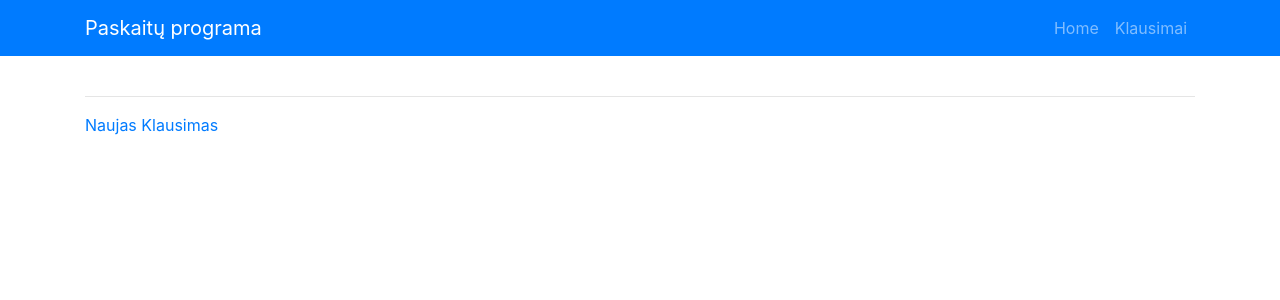
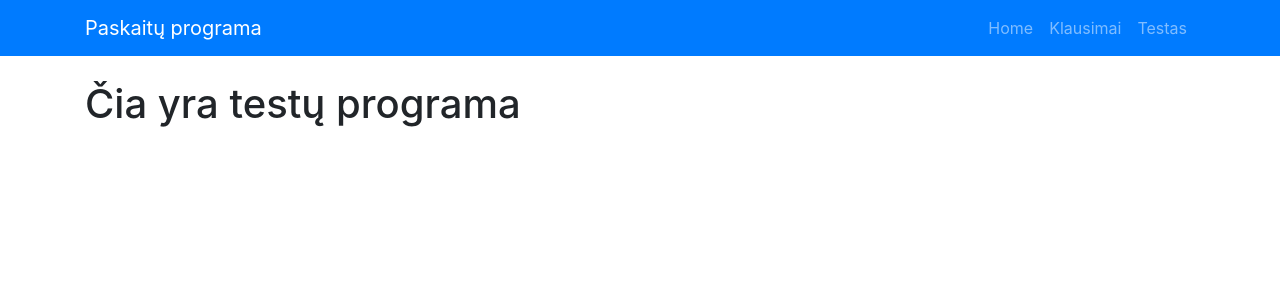
Before and after one commit to DonatasNoreika/flask_testai_0_1, a Flask app: page / in a window 1280 px wide. Shown: the top 300 px of the page. Run offline with Flask 2, Linux system fonts and the light colour scheme; data that the repository does not hold is empty; some libraries are stand-ins or nearby versions.

Commit message:
Padaryta, kad testas be kintamojo veiktų

```diff
--- a/app.py
+++ b/app.py
@@ -29,11 +29,9 @@ class Atsakymas(db.Model):
     antras_atsakymas = db.Column("2 atsakymas", db.Boolean)
     trecias_atsakymas = db.Column("3 atsakymas", db.Boolean)
 
-klausimo_numeris = 0
-
 @app.route("/")
 def index():
-    return klausimai()
+    return render_template("index.html")
 
 @app.route("/klausimai")
 def klausimai():
@@ -55,20 +53,19 @@ def naujas_klausimas():
     return render_template("prideti_klausima.html", form=forma)
 
 @app.route("/testas", methods=["GET", "POST"])
-def testas():
+@app.route("/testas/<int:klausimo_id>", methods=["GET", "POST"])
+def testas(klausimo_id=0):
     db.create_all()
     forma = forms.TestasForm()
-    global klausimo_numeris
-    klausimo_numeris += 1
-    if klausimo_numeris <= len(Klausimas.query.all()):
-        aktyvus_klausimas = Klausimas.query.get(klausimo_numeris)
+    klausimo_id += 1
+    if klausimo_id <= len(Klausimas.query.all()):
+        aktyvus_klausimas = Klausimas.query.get(klausimo_id)
         if forma.submit():
             atsakymas = Atsakymas(klausimo_id=aktyvus_klausimas.id, pirmas_atsakymas=forma.pirmas_atsakymas.data, antras_atsakymas=forma.antras_atsakymas.data, trecias_atsakymas=forma.trecias_atsakymas.data)
             db.session.add(atsakymas)
             db.session.commit()
             return render_template("testas.html", form=forma, aktyvus_klausimas=aktyvus_klausimas)
     else:
-        klausimo_numeris = 0
         return "Testas baigtas"
     return render_template("testas.html", form=forma, aktyvus_klausimas=aktyvus_klausimas)
 
--- a/templates/base.html
+++ b/templates/base.html
@@ -31,7 +31,10 @@
             <a class="nav-link" href="/klausimai">Home</a>
           </li>
           <li class="nav-item">
-            <a class="nav-link" href="/testas">Klausimai</a>
+            <a class="nav-link" href="/klausimai">Klausimai</a>
+          </li>
+          <li class="nav-item">
+            <a class="nav-link" href="/testas">Testas</a>
           </li>
         </ul>
       </div>
--- /dev/null
+++ b/templates/index.html
@@ -0,0 +1,7 @@
+{% extends "base.html" %}
+
+{% block content %}
+
+<h1>Čia yra testų programa</h1>
+
+{% endblock %}
--- a/templates/testas.html
+++ b/templates/testas.html
@@ -3,7 +3,7 @@
 {% block content %}
 
 {% if aktyvus_klausimas %}
-<form method="post" action="#">
+<form method="post" action="{{ url_for('testas', klausimo_id=aktyvus_klausimas.id) }}">
 {{ form.hidden_tag() }}
 <p>{{aktyvus_klausimas.klausimas}}</p>
 <div class="form-group">
```
